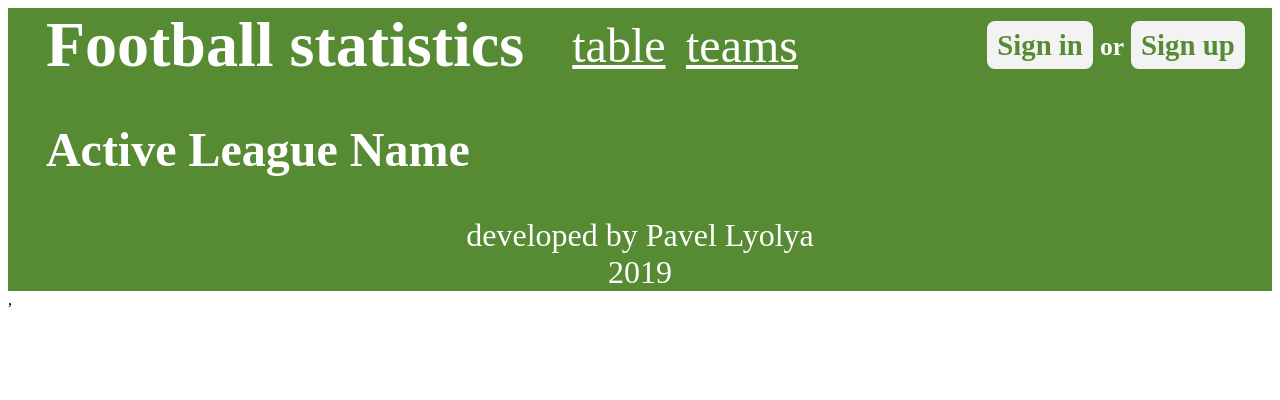
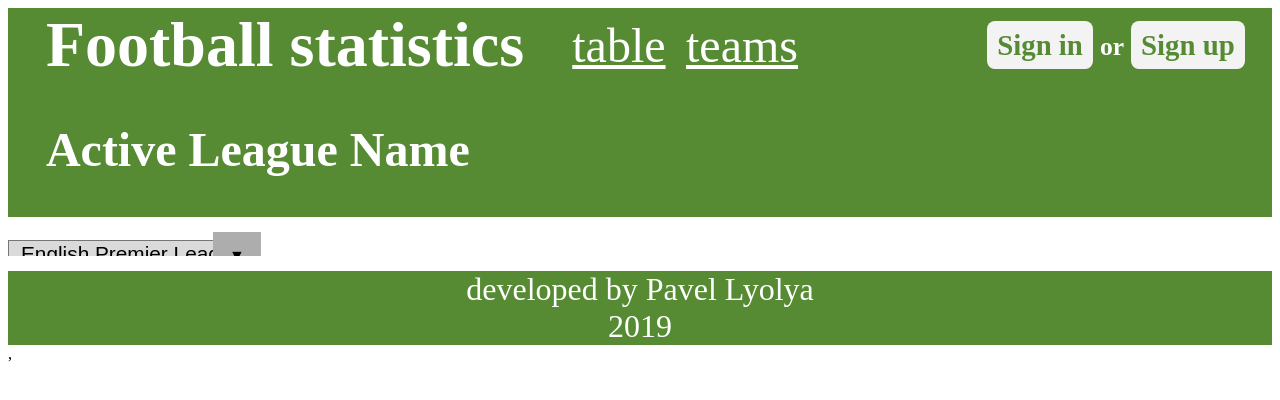
Before and after one commit to pavelLyolya/Medical-research, a React app: page /teams in a window 1280 px wide. Shown: the top 400 px of the page. Built offline with nearby package versions, Linux system fonts and the light colour scheme.

Commit message:
perf: add select

```diff
--- /dev/null
+++ b/src/app/components/Teams/LeagueSelect.js
@@ -0,0 +1,19 @@
+import React from 'react';
+import PropTypes from 'prop-types';
+
+const LeagueSelect = ({ leaguesArray }) => (
+    <div className='leagueSelect'>
+        <select className='select' >
+            {leaguesArray.map(league => (
+                <option key={league.id}>
+                    {league.name}
+                </option>))}
+        </select>
+    </div>
+);
+
+LeagueSelect.propTypes = {
+    leaguesArray: PropTypes.array.isRequired,
+};
+
+export default LeagueSelect;
--- a/src/app/components/Teams/Teams.js
+++ b/src/app/components/Teams/Teams.js
@@ -1,6 +1,8 @@
 import React from 'react';
 // import PropTypes from 'prop-types';
 import TeamsHeader from './TeamsHeader';
+import LeagueSelect from './LeagueSelect';
+import { initialState } from '../../reducers/leagues';
 import '../../../css/Teams.scss';
 
 class Teams extends React.Component {
@@ -8,6 +10,7 @@ class Teams extends React.Component {
         return (
             <section>
                 <TeamsHeader headerName={'Active League Name'} />
+                <LeagueSelect leaguesArray={initialState} />
             </section>
         );
     }
--- a/src/app/reducers/leagues.js
+++ b/src/app/reducers/leagues.js
@@ -1,6 +1,6 @@
 import { leagues as leaguesActionType } from '../actions/actionTypes';
 
-const initialState = [
+export const initialState = [
     {
         id: 2021,
         name: 'English Premier League',
--- a/src/css/Teams.scss
+++ b/src/css/Teams.scss
@@ -1,4 +1,6 @@
 @import './colorAndFont';
+
+$gray-color: #dadada;
 
 .teamsHeader {
     display: flex;
@@ -12,3 +14,34 @@
         color: #fff;
     }
 }
+
+.leagueSelect {
+    position: relative;
+    width: 20%;
+    height: 3vh;
+    margin: 15px 0;
+    line-height: 3;
+    overflow: hidden;
+
+    .select {
+        width: 100%;
+        height: 100%;
+        margin: 0;
+        padding: 0 0 0 0.5rem;
+        background-color: $gray-color;
+        font-size: 1.3rem;
+        color: #000;
+        cursor: pointer;
+    }
+
+    &::after {
+        content: '\25BC';
+        position: absolute;
+        top: 0;
+        right: 0;
+        bottom: 0;
+        padding: 0 1rem;
+        background: #adadad;
+        pointer-events: none;
+      }
+}
--- a/src/css/main.scss
+++ b/src/css/main.scss
@@ -44,6 +44,17 @@ table {
 a {
 	text-decoration: none;
 }
+select {
+    -webkit-appearance: none;
+    -moz-appearance: none;
+    -ms-appearance: none;
+    appearance: none;
+    outline: 0;
+    box-shadow: none;
+    border: 0 !important;
+    background: #2c3e50;
+    background-image: none;
+}
 html {
 	font-family: 'Gill Sans', 'Gill Sans MT', Calibri, 'Trebuchet MS', sans-serif;
 	font-size: 10px;
```
